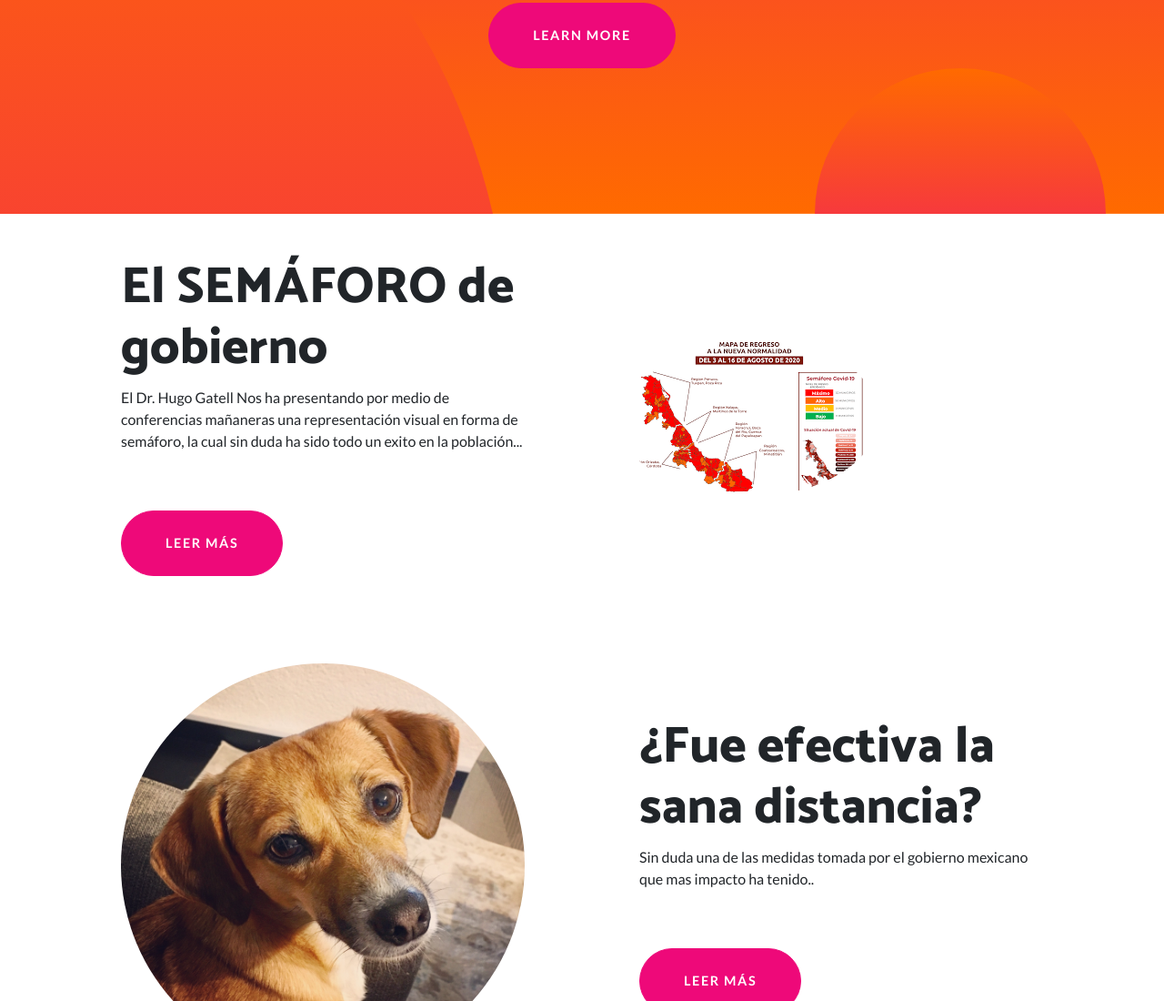
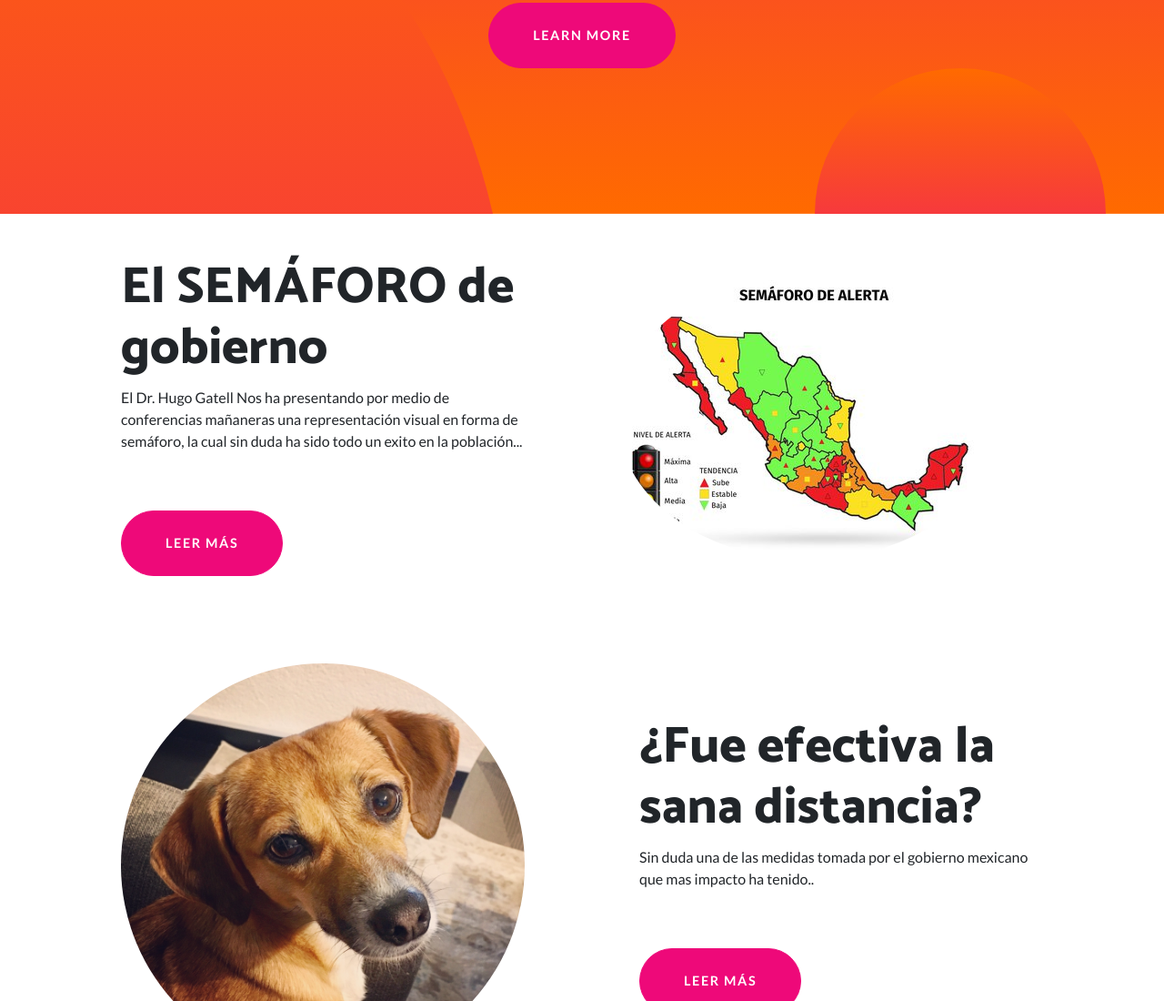
Before and after one commit to VanessaGalvans/ejemplo-pagina-web, a plain HTML site: page index.html in a window 1280 px wide. Shown: the part 759-1859 px from the top of the page at 91% size. Drawn offline with Linux system fonts and the light colour scheme.

Commit message:
Update index.html

```diff
--- a/index.html
+++ b/index.html
@@ -67,7 +67,7 @@
         <div class="col-lg-6 order-lg-4">
           <div class="p-4">
 
-            <img class="img-fluid rounded-circle" src="img/semaforo.png" alt="">
+            <img class="img-fluid rounded-circle" src="img/Semaforo1.jpg" alt="">
 
           </div>
         </div>
```
